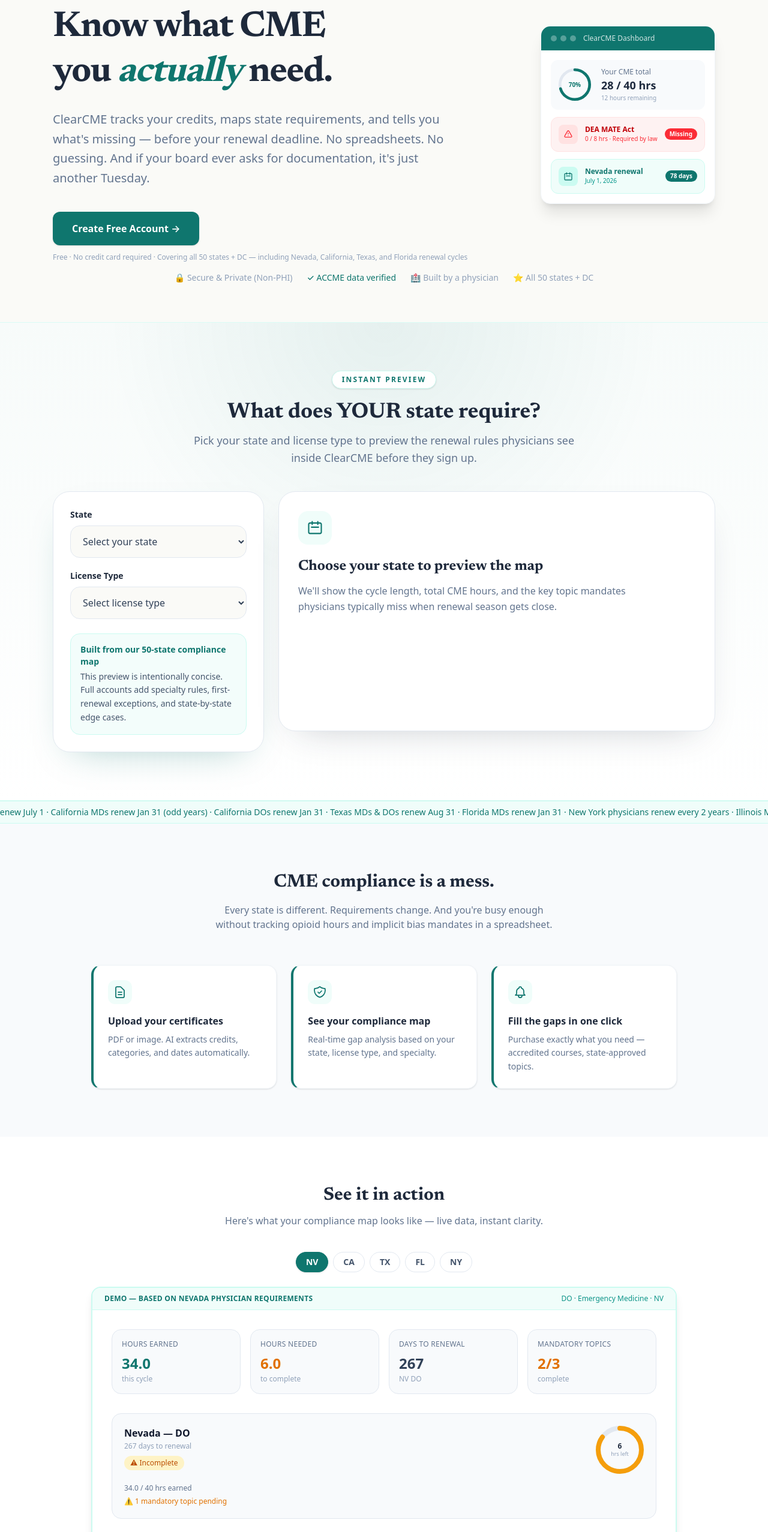
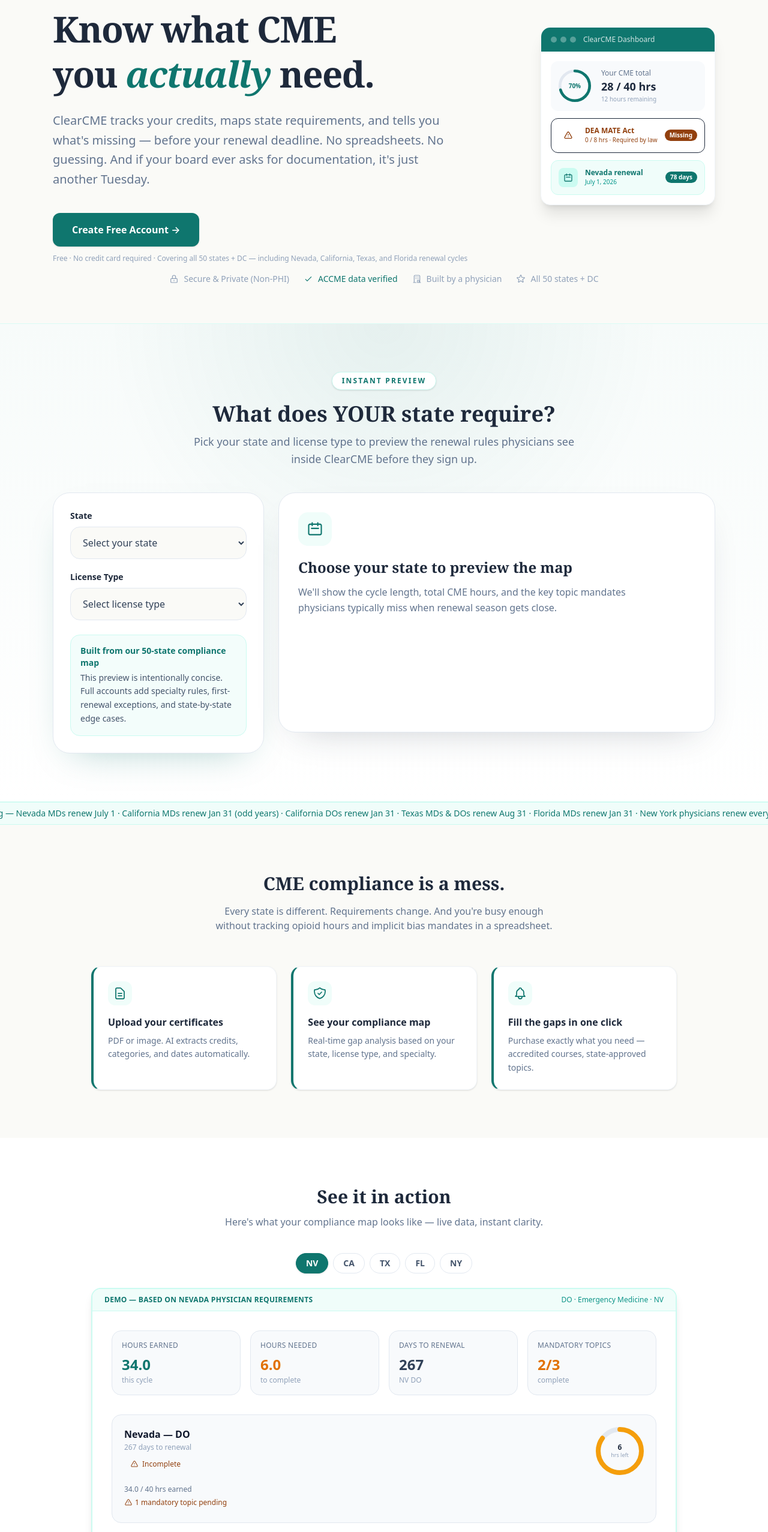
Before and after one commit to michaelrushtonjr/clearcme-site, a Next.js app: page / in a window 1280 px wide. Shown: the part 234-2788 px from the top of the page at 60% size. Built offline with nearby package versions, Linux system fonts and the light colour scheme.

Commit message:
feat(v2/PR2): marketing home visual upgrade — fonts, colors, BrandLockup, SVG icons, amber urgency

```diff
--- a/app/layout.tsx
+++ b/app/layout.tsx
@@ -1,14 +1,5 @@
 import type { Metadata } from "next";
-import { Newsreader } from "next/font/google";
 import "./globals.css";
-
-const newsreader = Newsreader({
-  subsets: ["latin"],
-  weight: ["400", "500", "600", "700"],
-  style: ["normal", "italic"],
-  variable: "--font-display",
-  display: "swap",
-});
 
 export const metadata: Metadata = {
   title: "ClearCME — Know Exactly What You Need",
@@ -26,7 +17,7 @@
   children: React.ReactNode;
 }) {
   return (
-    <html lang="en" className={newsreader.variable}>
+    <html lang="en">
       <body>{children}</body>
     </html>
   );
--- a/app/page.tsx
+++ b/app/page.tsx
@@ -1,6 +1,7 @@
 "use client";
 
 import { useState, useRef } from "react";
+import { BrandLockup } from "@/components/BrandLockup";
 import UrgencyBanner from "@/components/UrgencyBanner";
 import RenewalSeasonStrip from "@/components/RenewalSeasonStrip";
 import HeroProductPreview from "@/components/HeroProductPreview";
@@ -70,6 +71,62 @@
     ],
   },
 };
+
+function CheckIcon({ className = "w-4 h-4" }: { className?: string }) {
+  return (
+    <svg className={className} fill="none" viewBox="0 0 24 24" stroke="currentColor" strokeWidth="1.75">
+      <path strokeLinecap="round" strokeLinejoin="round" d="M5 13l4 4L19 7" />
+    </svg>
+  );
+}
+
+function WarningIcon({ className = "w-4 h-4" }: { className?: string }) {
+  return (
+    <svg className={className} fill="none" viewBox="0 0 24 24" stroke="currentColor" strokeWidth="1.75">
+      <path
+        strokeLinecap="round"
+        strokeLinejoin="round"
+        d="M12 9v2m0 4h.01m-6.938 4h13.856c1.54 0 2.502-1.667 1.732-3L13.732 4c-.77-1.333-2.694-1.333-3.464 0L3.34 16c-.77 1.333.192 3 1.732 3z"
+      />
+    </svg>
+  );
+}
+
+function LockIcon({ className = "w-4 h-4" }: { className?: string }) {
+  return (
+    <svg className={className} fill="none" viewBox="0 0 24 24" stroke="currentColor" strokeWidth="1.75">
+      <path
+        strokeLinecap="round"
+        strokeLinejoin="round"
+        d="M12 15v2m-6 4h12a2 2 0 002-2v-6a2 2 0 00-2-2H6a2 2 0 00-2 2v6a2 2 0 002 2zm10-10V7a4 4 0 00-8 0v4h8z"
+      />
+    </svg>
+  );
+}
+
+function HospitalIcon({ className = "w-4 h-4" }: { className?: string }) {
+  return (
+    <svg className={className} fill="none" viewBox="0 0 24 24" stroke="currentColor" strokeWidth="1.75">
+      <path
+        strokeLinecap="round"
+        strokeLinejoin="round"
+        d="M19 21V5a2 2 0 00-2-2H7a2 2 0 00-2 2v16m14 0h2m-2 0h-5m-9 0H3m2 0h5M9 7h1m-1 4h1m4-4h1m-1 4h1m-2 10v-5a1 1 0 011-1h2a1 1 0 011 1v5m-4 0h4"
+      />
+    </svg>
+  );
+}
+
+function StarIcon({ className = "w-4 h-4" }: { className?: string }) {
+  return (
+    <svg className={className} fill="none" viewBox="0 0 24 24" stroke="currentColor" strokeWidth="1.75">
+      <path
+        strokeLinecap="round"
+        strokeLinejoin="round"
+        d="M11.049 2.927c.3-.921 1.603-.921 1.902 0l1.519 4.674a1 1 0 00.95.69h4.915c.969 0 1.371 1.24.588 1.81l-3.976 2.888a1 1 0 00-.363 1.118l1.518 4.674c.3.922-.755 1.688-1.538 1.118l-3.976-2.888a1 1 0 00-1.176 0l-3.976 2.888c-.783.57-1.838-.197-1.538-1.118l1.518-4.674a1 1 0 00-.363-1.118l-3.976-2.888c-.784-.57-.38-1.81.588-1.81h4.914a1 1 0 00.951-.69l1.519-4.674z"
+      />
+    </svg>
+  );
+}
 
 function MethodologyAccordion() {
   const [open, setOpen] = useState(false);
@@ -152,8 +209,8 @@
               onClick={() => setActiveState(s)}
               className={`px-4 py-1.5 rounded-full text-sm font-semibold transition-all border ${
                 activeState === s
-                  ? "bg-[#0F766E] text-white border-[#0F766E] shadow-sm"
-                  : "bg-white text-slate-600 border-slate-200 hover:border-[#0F766E] hover:text-[#0F766E]"
+                  ? "bg-brand-teal text-white border-brand-teal shadow-sm"
+                  : "bg-white text-slate-600 border-slate-200 hover:border-brand-teal hover:text-brand-teal"
               }`}
             >
               {s}
@@ -198,8 +255,13 @@
                 <div>
                   <p className="font-semibold text-slate-900">{demo.label} — {demo.licenseType.split("·")[0].trim()}</p>
                   <p className="text-xs text-slate-400 mt-0.5">{demo.daysToRenewal} days to renewal</p>
-                  <span className={`inline-block mt-2 text-xs font-medium px-2.5 py-1 rounded-full ${metCount === totalCount ? "bg-green-100 text-green-700" : "bg-amber-100 text-amber-700"}`}>
-                    {metCount === totalCount ? "✓ Compliant" : "⚠ Incomplete"}
+                  <span
+                    className={`inline-flex items-center gap-1.5 mt-2 text-xs font-medium px-2.5 py-1 rounded-full ${
+                      metCount === totalCount ? "bg-green-100 text-green-700" : "bg-brand-amberTint text-brand-amber"
+                    }`}
+                  >
+                    {metCount === totalCount ? <CheckIcon className="w-3.5 h-3.5" /> : <WarningIcon className="w-3.5 h-3.5" />}
+                    {metCount === totalCount ? "Compliant" : "Incomplete"}
                   </span>
                 </div>
                 {/* Ring SVG */}
@@ -228,7 +290,10 @@
               </div>
               <p className="text-xs text-slate-500">{hoursEarned}.0 / {demo.totalHours} hrs earned</p>
               {metCount < totalCount && (
-                <p className="text-xs mt-1.5 font-medium text-amber-600">⚠️ {totalCount - metCount} mandatory topic{totalCount - metCount !== 1 ? "s" : ""} pending</p>
+                <p className="inline-flex items-center gap-1 text-xs mt-1.5 font-medium text-brand-amber">
+                  <WarningIcon className="w-3.5 h-3.5" />
+                  {totalCount - metCount} mandatory topic{totalCount - metCount !== 1 ? "s" : ""} pending
+                </p>
               )}
             </div>
 
@@ -239,20 +304,20 @@
                 <div
                   key={req.topic}
                   className={`flex items-center justify-between px-4 py-3 rounded-xl border text-sm ${
-                    !req.met ? "bg-amber-50 border-amber-200" : "bg-slate-50 border-slate-200"
+                    !req.met ? "bg-brand-amberTint border-brand-amberRule text-brand-amber" : "bg-slate-50 border-slate-200"
                   }`}
                 >
                   <div className="flex items-center gap-2">
                     {!req.met ? (
-                      <span className="text-amber-500">⚠️</span>
+                      <WarningIcon className="w-4 h-4 text-brand-amber" />
                     ) : (
-                      <span className="text-green-500">✅</span>
+                      <CheckIcon className="w-4 h-4 text-green-500" />
                     )}
-                    <span className={!req.met ? "font-medium text-amber-900" : "text-slate-700"}>
+                    <span className={!req.met ? "font-medium text-brand-amber" : "text-slate-700"}>
                       {req.topic}
                       {req.note && <span className="ml-1 text-xs text-slate-400">({req.note})</span>}
                       {!req.met && (
-                        <span className="ml-1 text-xs text-amber-600">— not yet completed</span>
+                        <span className="ml-1 text-xs text-brand-amber">— not yet completed</span>
                       )}
                     </span>
                   </div>
@@ -260,7 +325,7 @@
                     <span className="text-xs text-slate-400">{req.hrs}</span>
                     <span
                       className={`text-xs font-medium px-2 py-0.5 rounded-full ${
-                        req.met ? "bg-green-100 text-green-700" : "bg-amber-100 text-amber-700"
+                        req.met ? "bg-green-100 text-green-700" : "bg-white/70 text-brand-amber border border-brand-amberRule"
                       }`}
                     >
                       {req.met ? "Met" : "Gap"}
@@ -297,27 +362,25 @@
 
 export default function Home() {
   return (
-    <main className="min-h-screen bg-[#FAFAF7]">
+    <main className="min-h-screen bg-brand-parchment">
       {/* Urgency banner */}
       <UrgencyBanner />
 
       {/* Nav */}
-      <nav className="border-b border-slate-100 px-6 py-4 flex items-center justify-between max-w-6xl mx-auto bg-[#FAFAF7]">
-        <div className="flex items-center gap-2">
-          <span className="text-2xl font-bold text-[#1E293B] tracking-tight">
-            Clear<span className="text-[#0F766E]">CME</span>
-          </span>
-        </div>
+      <nav className="sticky top-0 z-50 border-b border-slate-100 bg-brand-parchment/85 backdrop-blur-sm">
+        <div className="max-w-6xl mx-auto px-6 py-4 flex items-center justify-between">
+          <BrandLockup size="lg" />
           <div className="flex items-center gap-6">
             <a href="/pricing" className="text-sm text-[#475569] hover:text-[#1E293B] transition-colors hidden sm:block">Pricing</a>
             <a href="/mate-act" className="text-sm text-[#475569] hover:text-[#1E293B] transition-colors hidden sm:block">DEA MATE Act</a>
             <a href="/methodology" className="text-sm text-[#475569] hover:text-[#1E293B] transition-colors hidden sm:block">Methodology</a>
             <a
               href="/login"
-            className="text-sm font-medium border border-[#0F766E] text-[#0F766E] px-4 py-1.5 rounded-lg hover:bg-[#0F766E] hover:text-white transition-colors"
+              className="text-sm font-medium border border-brand-teal text-brand-teal px-4 py-1.5 rounded-lg hover:bg-brand-tealTint transition-colors"
             >
               Create Free Account →
             </a>
+          </div>
         </div>
       </nav>
 
@@ -332,7 +395,7 @@
             </div>
 
             <h1
-              className="font-playfair text-5xl sm:text-6xl font-bold text-[#1E293B] leading-tight tracking-tight mb-6"
+              className="font-display text-5xl sm:text-6xl font-bold text-[#1E293B] leading-tight tracking-tight mb-6"
             >
               Know what CME
               <br />
@@ -367,12 +430,22 @@
 
         {/* Trust badges */}
         <div className="flex flex-wrap justify-center gap-6 mt-4 text-sm text-slate-400">
-          <span title="CME certificates are professional credentials, not Protected Health Information.">
-            🔒 Secure &amp; Private (Non-PHI)
+          <span className="inline-flex items-center gap-2" title="CME certificates are professional credentials, not Protected Health Information.">
+            <LockIcon className="w-4 h-4" />
+            Secure &amp; Private (Non-PHI)
           </span>
-          <span className="text-[#0F766E] font-medium">✓ ACCME data verified</span>
-          <span>🏥 Built by a physician</span>
-          <span>⭐ All 50 states + DC</span>
+          <span className="inline-flex items-center gap-2 text-[#0F766E] font-medium">
+            <CheckIcon className="w-4 h-4" />
+            ACCME data verified
+          </span>
+          <span className="inline-flex items-center gap-2">
+            <HospitalIcon className="w-4 h-4" />
+            Built by a physician
+          </span>
+          <span className="inline-flex items-center gap-2">
+            <StarIcon className="w-4 h-4" />
+            All 50 states + DC
+          </span>
         </div>
       </section>
 
@@ -382,10 +455,10 @@
       <RenewalSeasonStrip />
 
       {/* Problem / Value props */}
-      <section className="bg-slate-50 py-20">
+      <section className="bg-brand-paperSoft py-20">
         <div className="max-w-5xl mx-auto px-6">
           <h2
-            className="font-playfair text-3xl font-bold text-[#1E293B] text-center mb-4"
+            className="font-display text-3xl font-bold text-[#1E293B] text-center mb-4"
           >
             CME compliance is a mess.
           </h2>
@@ -427,7 +500,7 @@
             ].map((item) => (
               <div
                 key={item.title}
-                className="bg-white rounded-2xl p-6 border border-slate-100 shadow-sm border-l-4 border-l-[#0F766E]"
+                className="bg-white rounded-2xl p-6 border border-slate-100 shadow-sm border-l-4 border-l-brand-teal"
               >
                 <div className="mb-4 w-10 h-10 bg-teal-50 rounded-xl flex items-center justify-center">
                   {item.icon}
@@ -449,7 +522,8 @@
       </section>
 
       {/* Social proof */}
-      <section className="max-w-4xl mx-auto px-6 py-20 text-center">
+      <section className="bg-brand-parchment py-20">
+        <div className="max-w-4xl mx-auto px-6 text-center">
           <h2
             className="font-playfair text-3xl font-bold text-[#1E293B] mb-4"
           >
@@ -463,7 +537,7 @@
 
           {/* Testimonial */}
           <div className="mt-12 max-w-xl mx-auto bg-slate-50 rounded-2xl p-6 text-left border border-slate-100">
-          <p className="text-slate-700 text-base leading-relaxed italic">
+            <p className="font-display italic text-slate-700 text-base leading-relaxed">
               &ldquo;Finally — a tool that actually maps what I need for my state. I had no idea I was missing the DEA MATE Act requirement until ClearCME flagged it. Saved me hours before my renewal.&rdquo;
             </p>
             <div className="mt-4 flex items-center gap-3">
@@ -474,13 +548,14 @@
               </div>
             </div>
           </div>
+        </div>
       </section>
 
       {/* Second CTA */}
-      <section className="bg-[#0F766E] py-16">
+      <section className="bg-brand-teal py-16">
         <div className="max-w-2xl mx-auto px-6 text-center">
           <h2
-            className="font-playfair text-3xl font-bold text-white mb-4"
+            className="font-display text-3xl font-bold text-white mb-4"
           >
             Start tracking your CME today.
           </h2>
@@ -489,7 +564,7 @@
           </p>
           <a
             href="/login"
-            className="inline-flex items-center gap-2 px-8 py-4 bg-white text-[#0F766E] font-semibold rounded-xl hover:bg-teal-50 transition-colors text-base shadow-sm"
+            className="inline-flex items-center gap-2 px-8 py-4 bg-white text-brand-teal font-semibold rounded-xl hover:bg-brand-tealTint transition-colors text-base shadow-sm"
           >
             Create Free Account →
           </a>
@@ -497,11 +572,9 @@
       </section>
 
       {/* Footer */}
-      <footer className="border-t border-slate-100 py-8 px-6 bg-[#FAFAF7]">
+      <footer className="border-t border-slate-100 py-8 px-6 bg-brand-parchment">
         <div className="max-w-6xl mx-auto flex flex-col sm:flex-row items-center justify-between gap-4 text-sm text-slate-400">
-          <span className="font-bold text-[#1E293B] tracking-tight text-base">
-            Clear<span className="text-[#0F766E]">CME</span>
-          </span>
+          <BrandLockup size="sm" href="/" />
           <div className="flex flex-wrap justify-center gap-5">
             <a href="/pricing" className="hover:text-slate-700 transition-colors">Pricing</a>
             <a href="/mate-act" className="hover:text-slate-700 transition-colors">DEA MATE Act</a>
--- a/components/HeroProductPreview.tsx
+++ b/components/HeroProductPreview.tsx
@@ -39,17 +39,17 @@
           </div>
 
           {/* Panel 2: DEA MATE gap */}
-          <div className="flex items-center gap-3 p-3 bg-red-50 rounded-xl border border-red-100">
-            <div className="w-8 h-8 rounded-lg bg-red-100 flex items-center justify-center flex-shrink-0">
-              <svg className="w-4 h-4 text-red-500" fill="none" viewBox="0 0 24 24" stroke="currentColor" strokeWidth={2}>
+          <div className="flex items-center gap-3 p-3 bg-brand-amberTint rounded-xl border border-brand-amberRule">
+            <div className="w-8 h-8 rounded-lg bg-white/70 flex items-center justify-center flex-shrink-0">
+              <svg className="w-4 h-4 text-brand-amber" fill="none" viewBox="0 0 24 24" stroke="currentColor" strokeWidth={2}>
                 <path strokeLinecap="round" strokeLinejoin="round" d="M12 9v2m0 4h.01m-6.938 4h13.856c1.54 0 2.502-1.667 1.732-3L13.732 4c-.77-1.333-2.694-1.333-3.464 0L3.34 16c-.77 1.333.192 3 1.732 3z" />
               </svg>
             </div>
             <div className="flex-1 min-w-0">
-              <p className="text-xs font-semibold text-red-700 truncate">DEA MATE Act</p>
-              <p className="text-[10px] text-red-500">0 / 8 hrs · Required by law</p>
+              <p className="text-xs font-semibold text-brand-amber truncate">DEA MATE Act</p>
+              <p className="text-[10px] text-brand-amber">0 / 8 hrs · Required by law</p>
             </div>
-            <span className="text-[10px] font-bold text-white bg-red-500 rounded-full px-2 py-0.5 flex-shrink-0">Missing</span>
+            <span className="text-[10px] font-bold text-white bg-brand-amber rounded-full px-2 py-0.5 flex-shrink-0">Missing</span>
           </div>
 
           {/* Panel 3: Renewal countdown */}
--- a/components/RenewalSeasonStrip.tsx
+++ b/components/RenewalSeasonStrip.tsx
@@ -1,6 +1,6 @@
 export default function RenewalSeasonStrip() {
   const text =
-    "🗓 Renewal season is coming — Nevada MDs renew July 1 · California MDs renew Jan 31 (odd years) · California DOs renew Jan 31 · Texas MDs & DOs renew Aug 31 · Florida MDs renew Jan 31 · New York physicians renew every 2 years · Illinois MDs renew Jan 31 · Pennsylvania MDs & DOs renew Dec 31 (even years)";
+    "Renewal season is coming — Nevada MDs renew July 1 · California MDs renew Jan 31 (odd years) · California DOs renew Jan 31 · Texas MDs & DOs renew Aug 31 · Florida MDs renew Jan 31 · New York physicians renew every 2 years · Illinois MDs renew Jan 31 · Pennsylvania MDs & DOs renew Dec 31 (even years)";
 
   return (
     <div
@@ -15,7 +15,7 @@
         .ticker-track {
           display: flex;
           width: max-content;
-          animation: ticker-scroll 40s linear infinite;
+          animation: ticker-scroll 60s linear infinite;
           white-space: nowrap;
         }
         .ticker-track:hover {
@@ -23,8 +23,18 @@
         }
       `}</style>
       <div className="ticker-track">
-        <span className="text-sm text-[#0F766E] px-8">{text}</span>
-        <span className="text-sm text-[#0F766E] px-8" aria-hidden="true">{text}</span>
+        <span className="inline-flex items-center gap-2 text-sm text-[#0F766E] px-8">
+          <svg className="w-4 h-4 flex-shrink-0" fill="none" viewBox="0 0 24 24" stroke="currentColor" strokeWidth="1.75">
+            <path strokeLinecap="round" strokeLinejoin="round" d="M8 7V3m8 4V3m-9 8h10M5 21h14a2 2 0 002-2V7a2 2 0 00-2-2H5a2 2 0 00-2 2v12a2 2 0 002 2z" />
+          </svg>
+          <span>{text}</span>
+        </span>
+        <span className="inline-flex items-center gap-2 text-sm text-[#0F766E] px-8" aria-hidden="true">
+          <svg className="w-4 h-4 flex-shrink-0" fill="none" viewBox="0 0 24 24" stroke="currentColor" strokeWidth="1.75">
+            <path strokeLinecap="round" strokeLinejoin="round" d="M8 7V3m8 4V3m-9 8h10M5 21h14a2 2 0 002-2V7a2 2 0 00-2-2H5a2 2 0 00-2 2v12a2 2 0 002 2z" />
+          </svg>
+          <span>{text}</span>
+        </span>
       </div>
     </div>
   );
```
Lines whose indentation alone changed are shown as unchanged.
